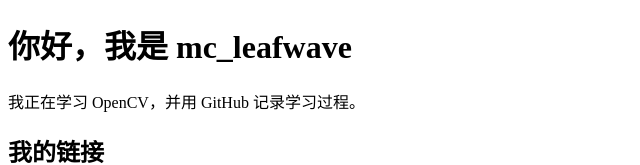
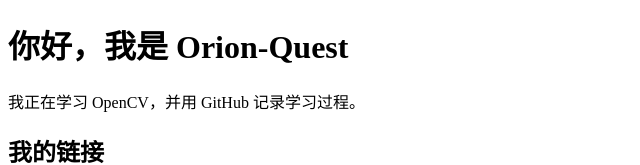
Before and after one commit to Orion-Quest/Orion-Quest.github.io, a plain HTML site: page index.html in a window 1280 px wide. Shown: the top 165 px of the page, without its empty margins (0-640 px from the left). Drawn offline with Linux system fonts and the light colour scheme.

Commit message:
Update index.html

```diff
--- a/index.html
+++ b/index.html
@@ -5,7 +5,7 @@
   <title>我的 GitHub 网站</title>
 </head>
 <body>
-  <h1>你好，我是 mc_leafwave</h1>
+  <h1>你好，我是 Orion-Quest</h1>
   <p>我正在学习 OpenCV，并用 GitHub 记录学习过程。</p>
 
   <h2>我的链接</h2>
```
